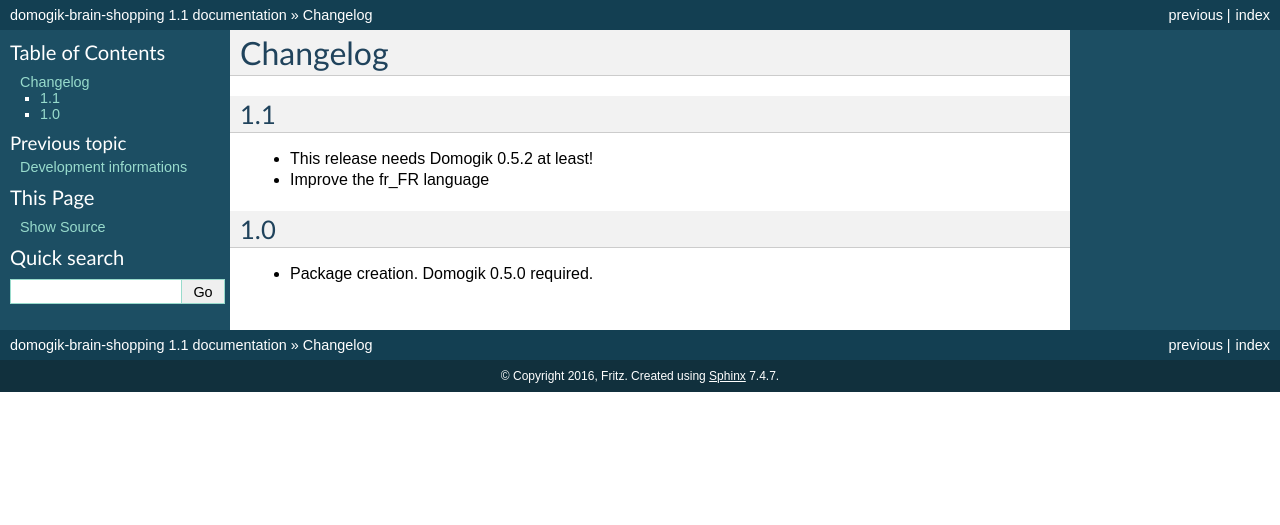
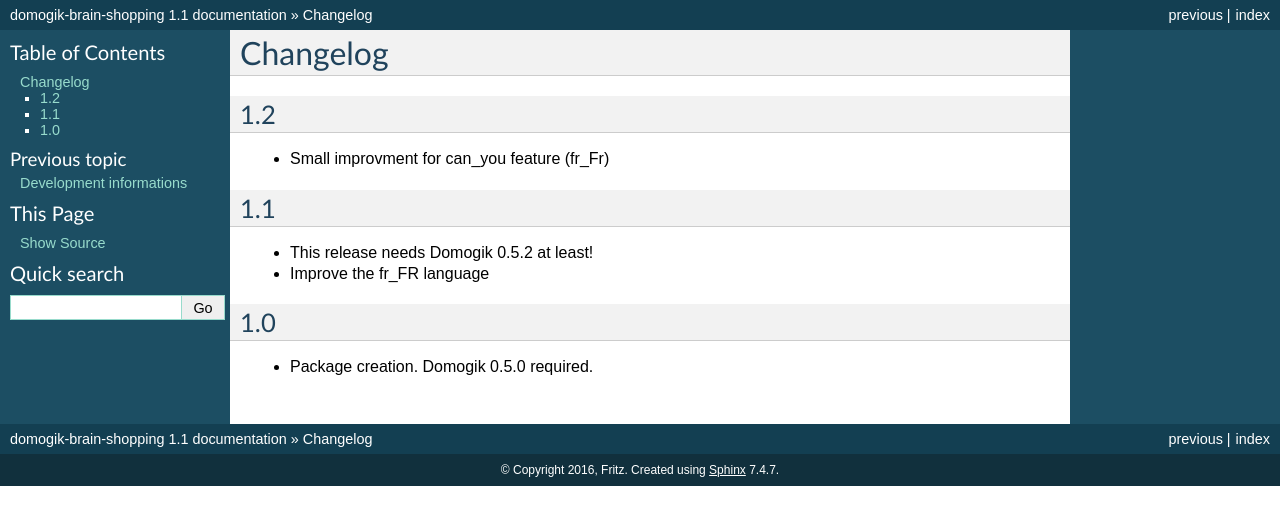
Before and after one commit to fritz-smh/domogik-brain-shopping, a Sphinx documentation site: the page built from docs/changelog.txt, in a window 1280 px wide. Shown: the top 525 px of the page. Built offline with Sphinx 7.4.7, drawn with Linux system fonts in a browser that asks for light colours.

Commit message:
release 1.2

```diff
--- a/docs/changelog.txt
+++ b/docs/changelog.txt
@@ -1,6 +1,11 @@
 =========
 Changelog
 =========
+
+1.2
+===
+
+* Small improvment for can_you feature (fr_Fr)
 
 1.1
 ===
--- a/info.json
+++ b/info.json
@@ -15,7 +15,7 @@
         "domogik_min_version": "0.5.2",
         "name": "shopping",
         "type": "brain",
-        "version": "1.1"
+        "version": "1.2"
     },
     "json_version": 2
 }
```
